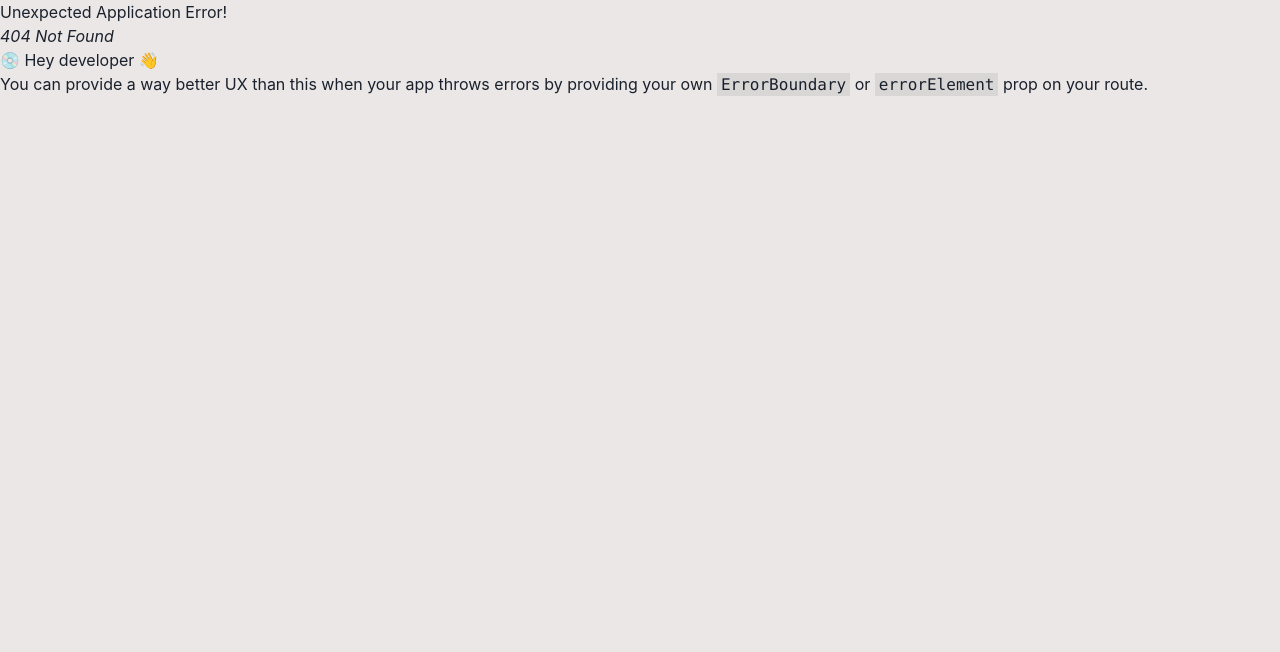
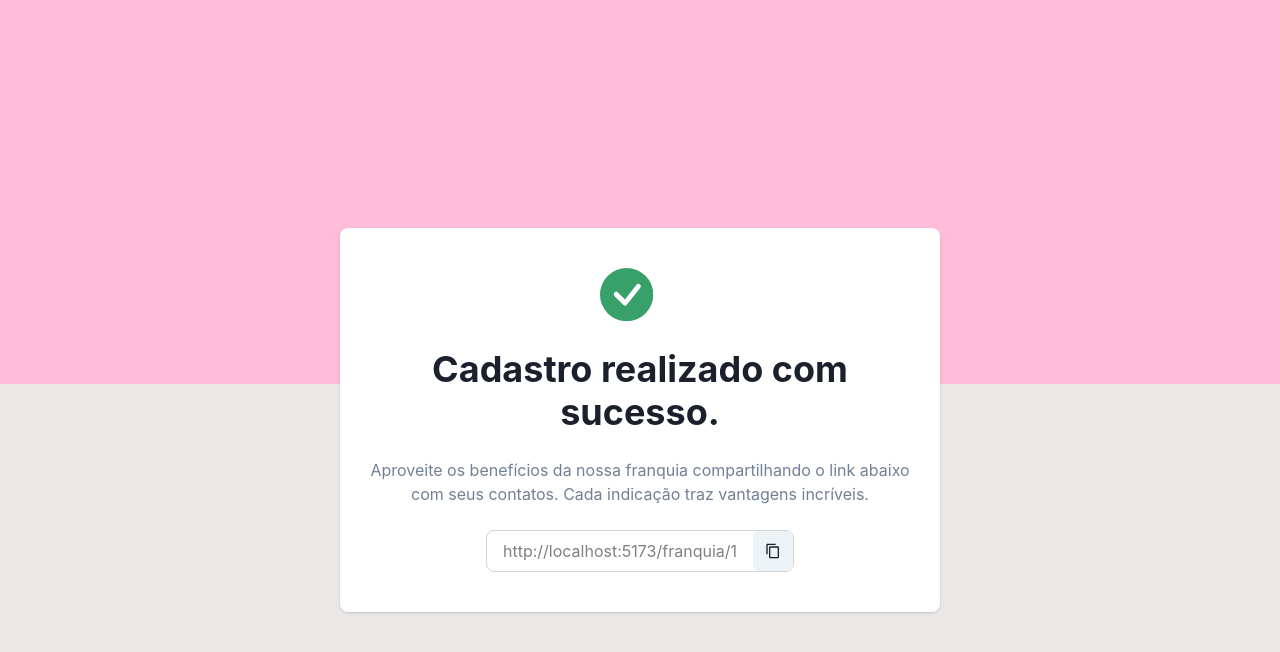
Before and after one commit to xulioguimaraes/indicate-franchise, a React (Vite) app: page /cadastro-realizado/1 in a window 1280 px wide. Before the commit this address had no page. Shown: the top 652 px of the page. Built offline with nearby package versions, Linux system fonts and the light colour scheme.

Commit message:
Tela de confirmaçãode cadastro

```diff
--- a/src/router/index.routes.tsx
+++ b/src/router/index.routes.tsx
@@ -2,6 +2,7 @@ import { createBrowserRouter } from "react-router-dom";
 import { Home } from "../views/home/Home";
 import { KnowMore } from "../views/knowmore/KnowMore";
 import { InfluencerForm } from "../views/influencer-form/InfluencerForm";
+import { RegistrationDone } from "../views/registration-done/RegistrationDone";
 
 export const router = createBrowserRouter([
   {
@@ -16,4 +17,8 @@ export const router = createBrowserRouter([
     path: "/formulario-influenciador",
     element: <InfluencerForm />,
   },
+  {
+    path: "/cadastro-realizado/:slug",
+    element: <RegistrationDone />,
+  },
 ]);
--- a/src/services/axios.ts
+++ b/src/services/axios.ts
@@ -1,7 +1,8 @@
 import axios from "axios";
 
 const api = axios.create({
-  baseURL: "https://api.prod.aprincipalbb.com.br/api/v2",
+  baseURL: "http://localhost:10101/v2",
+  // baseURL: "https://api.prod.aprincipalbb.com.br/api/v2",
 });
 
 export { api };
--- /dev/null
+++ b/src/styles/PinkBackgroud.tsx
@@ -0,0 +1,16 @@
+import { Box, BoxProps } from "@chakra-ui/react";
+
+export const PinkBackgroud = (props: BoxProps) => {
+  return (
+    <Box
+      pos={"absolute"}
+      bgColor={"#ffbdda"}
+      w={"100vw"}
+      overflow={"hidden"}
+      height={"48%"}
+      top={0}
+      zIndex={-1}
+      {...props}
+    />
+  );
+};
--- a/src/views/home/Home.tsx
+++ b/src/views/home/Home.tsx
@@ -15,6 +15,7 @@ import { PlayIcon } from "./icons/PlayIcon";
 import { useNavigate } from "react-router-dom";
 import { FlexContainer } from "../../styles/FlexContainer";
 import { ROSEPRIMARY } from "../../styles/customThemes";
+import { PinkBackgroud } from "../../styles/PinkBackgroud";
 
 // position: absolute;
 // background: aqua;
@@ -27,15 +28,7 @@ export const Home = () => {
   return (
     <>
       <FlexContainer>
-        <Box
-          pos={"absolute"}
-          bgColor={"#ffbdda"}
-          w={"100vw"}
-          overflow={"hidden"}
-          height={"48%"}
-          top={0}
-          zIndex={-1}
-        />
+        <PinkBackgroud/>
         <Container maxW={"7xl"} mt={[16, 0]}>
           <Stack
             align={"center"}
--- a/src/views/influencer-form/InfluencerForm.tsx
+++ b/src/views/influencer-form/InfluencerForm.tsx
@@ -1,3 +1,4 @@
+/* eslint-disable no-extra-boolean-cast */
 import {
   Box,
   Button,
@@ -6,20 +7,13 @@ import {
   FormLabel,
   Input,
   FormHelperText,
-  Container,
   Select,
   Stack,
   chakra,
 } from "@chakra-ui/react";
 import InputMask from "react-input-mask";
 
-import {
-  useForm,
-  UseFormRegister,
-  SubmitHandler,
-  Controller,
-  FieldErrors,
-} from "react-hook-form";
+import { useForm, Controller } from "react-hook-form";
 import { zodResolver } from "@hookform/resolvers/zod";
 
 import { useToast } from "@chakra-ui/react";
@@ -27,8 +21,10 @@ import { ROSEPRIMARY } from "../../styles/customThemes";
 import { CenterContainer } from "../../styles/CenterContainer";
 import { useEffect, useState } from "react";
 import axios from "axios";
-import { object, z } from "zod";
+import { z } from "zod";
 import { api } from "../../services/axios";
+import { useNavigate } from "react-router-dom";
+import { PinkBackgroud } from "../../styles/PinkBackgroud";
 
 interface ResposneGetStates {
   id: number;
@@ -76,8 +72,6 @@ const registerFormSchema = z.object({
     { message: "Data de nascimento inválida" }
   ),
 });
-type RegisterFormAttributes = keyof RegisterFormData;
-type RegisterFormAttributesArray = Array<RegisterFormAttributes>;
 type RegisterFormData = z.infer<typeof registerFormSchema>;
 
 export const InfluencerForm = () => {
@@ -89,7 +83,7 @@ export const InfluencerForm = () => {
     register,
     control,
     handleSubmit,
-    formState: { errors },
+    formState: { errors, isSubmitting },
   } = useForm<RegisterFormData>({
     resolver: zodResolver(registerFormSchema),
   });
@@ -119,6 +113,7 @@ export const InfluencerForm = () => {
         status: "error",
         duration: 3000,
         isClosable: true,
+        position: "top",
       });
       console.log(error);
     } finally {
@@ -145,6 +140,7 @@ export const InfluencerForm = () => {
         status: "error",
         duration: 3000,
         isClosable: true,
+        position: "top",
       });
       console.log(error);
     } finally {
@@ -170,6 +166,7 @@ export const InfluencerForm = () => {
         status: "error",
         duration: 3000,
         isClosable: true,
+        position: "top",
       });
       console.log(error);
     } finally {
@@ -182,23 +179,66 @@ export const InfluencerForm = () => {
     getState();
   }, []);
   const toast = useToast();
+  const navigate = useNavigate();
+  const onSubmit = async ({
+    cpf,
+    date_of_birth,
+    email,
+    name,
+    city_id,
+    profile_indicate,
+    uf_id,
+  }: RegisterFormData) => {
+    try {
+      const response = await api.post("/franchise/create-indicate", {
+        cpf,
+        date_of_birth,
+        email,
+        name,
+        city_id,
+        profile_indicate,
+        uf_id,
+      });
+      toast({
+        title: "Cadastro realizado.",
+        status: "success",
+        duration: 3000,
+        isClosable: true,
+        position: "top",
+      });
+      navigate(`/cadastro-realizado/${response.data.slug}`);
+    } catch (error) {
+      if (axios.isAxiosError(error)) {
+        // Acessar a propriedade response do erro
+        if (error?.response?.data?.message) {
+          error?.response?.data?.message.map((item: string) => {
+            toast({
+              title: item,
+              description: "Verifique as informações e tente novamente",
+              status: "error",
+              duration: 3000,
+              isClosable: true,
+              position: "top",
+            });
+          });
+          return;
+        }
+        toast({
+          title: "Verifique as informações e tente novamente",
+          description: `${error}`,
+          status: "error",
+          duration: 3000,
+          isClosable: true,
+          position: "top",
+        });
+      }
+    }
+  };
 
-  const onSubmit = (data: RegisterFormData) => {
-    console.log(data);
-  };
-  console.log(errors);
   return (
     <>
       <CenterContainer zIndex={2} overflowX={"hidden"}>
-        <Box
-          pos={"absolute"}
-          bgColor={"#ffbdda"}
-          w={"100vw"}
-          overflow={"hidden"}
-          height={"48%"}
-          top={0}
-          zIndex={-1}
-        />
+        <PinkBackgroud />
         <chakra.div maxW={"7xl"} w={"full"} zIndex={2} mt={[16, 0]}>
           <Box
             borderWidth="1px"
@@ -348,6 +388,7 @@ export const InfluencerForm = () => {
               color={"white"}
               w={"full"}
               type="submit"
+              isLoading={isSubmitting}
               // onClick={() => {
               //   toast({
               //     title: "Account created.",
--- /dev/null
+++ b/src/views/registration-done/RegistrationDone.tsx
@@ -0,0 +1,87 @@
+import {
+  Box,
+  Button,
+  Flex,
+  Heading,
+  Icon,
+  IconButton,
+  Link,
+  Text,
+  useToast,
+} from "@chakra-ui/react";
+import { BsCheckCircleFill } from "react-icons/bs";
+import { MdContentCopy } from "react-icons/md";
+import { PinkBackgroud } from "../../styles/PinkBackgroud";
+import { useParams } from "react-router-dom";
+
+export const RegistrationDone = () => {
+  const params = useParams<{
+    slug: string;
+  }>();
+  const link = `http://localhost:5173/franquia/${params.slug}`;
+  const toast = useToast();
+  const handleCopy = async () => {
+    try {
+      await navigator.clipboard.writeText(link);
+      toast({
+        title: "Link copiado.",
+        description: "Link copiado para a área de transferência!",
+        status: "success",
+        duration: 3000,
+        isClosable: true,
+        position: "top",
+      });
+    } catch (error) {
+      alert("Falha ao copiar para a área de transferência:");
+    }
+  };
+  return (
+    <Box
+      display={"flex"}
+      justifyContent={"center"}
+      w={"100%"}
+      alignItems={"center"}
+      height={"100vh"}
+    >
+      <PinkBackgroud />
+      <Box
+        shadow={"base"}
+        borderRadius={"lg"}
+        mt={10}
+        maxW={600}
+        bgColor={"white"}
+        textAlign="center"
+        py={10}
+        px={6}
+        h={"max-content"}
+      >
+        <Icon boxSize={"80px"} color={"green.500"}>
+          <BsCheckCircleFill />
+        </Icon>
+        <Heading as="h2" size="xl" mb={2}>
+          Cadastro realizado com sucesso.
+        </Heading>
+        <Text my={6} color={"gray.500"}>
+          Aproveite os benefícios da nossa franquia compartilhando o link abaixo
+          com seus contatos. Cada indicação traz vantagens incríveis.
+        </Text>
+        <Flex mt={4} justify={"center"} w={"full"}>
+          <Flex
+            border={"1px"}
+            borderRadius={"lg"}
+            borderColor={"gray.300"}
+            justify={"center"}
+            align={"center"}
+          >
+            <Link href={link} px={4} color={"GrayText"}>
+              {link}
+            </Link>
+            <IconButton onClick={handleCopy} aria-label="copy">
+              <MdContentCopy />
+            </IconButton>
+          </Flex>
+        </Flex>
+      </Box>
+    </Box>
+  );
+};
```
